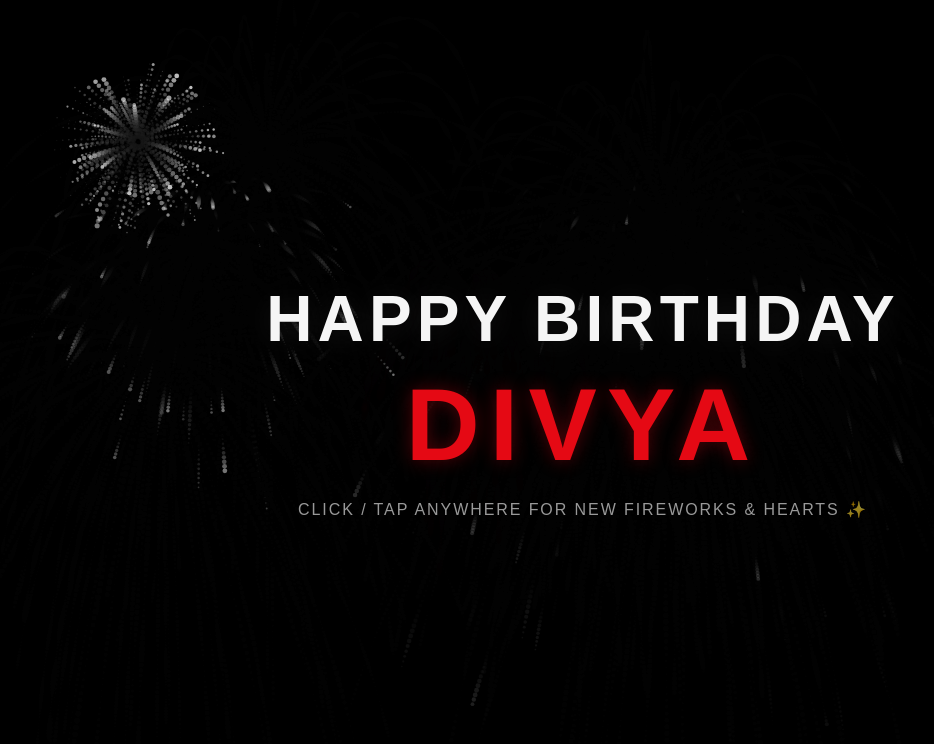
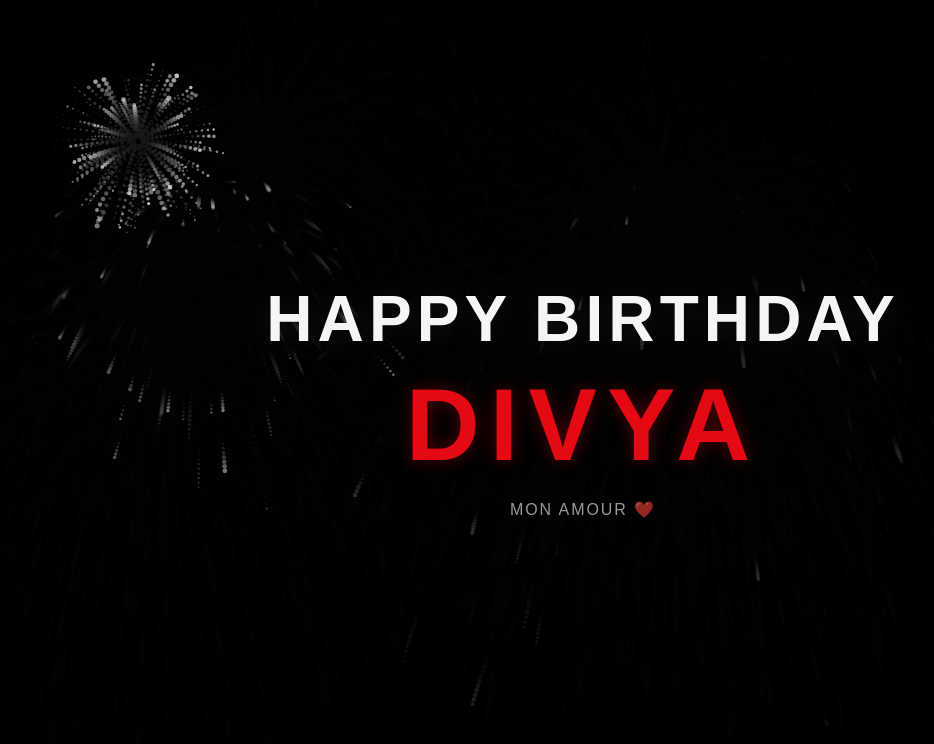
Before and after one commit to mridhulDhar/happy-birthday, a plain HTML site: page index.html in a window 1280 px wide. Shown: the top 744 px of the page, without its empty margins (57-991 px from the left). Drawn offline with Linux system fonts and the light colour scheme.

Commit message:
Update birthday hint message in index.html

```diff
--- a/index.html
+++ b/index.html
@@ -147,7 +147,7 @@
   <div class="wrap" id="mainText" aria-hidden="true">
     <h1 class="title">HAPPY BIRTHDAY</h1>
     <h2 class="name">DIVYA</h2>
-    <div class="hint">Click / tap anywhere for new fireworks & hearts ✨</div>
+    <div class="hint">Mon amour ❤️</div>
   </div>
 
   <script>
```
